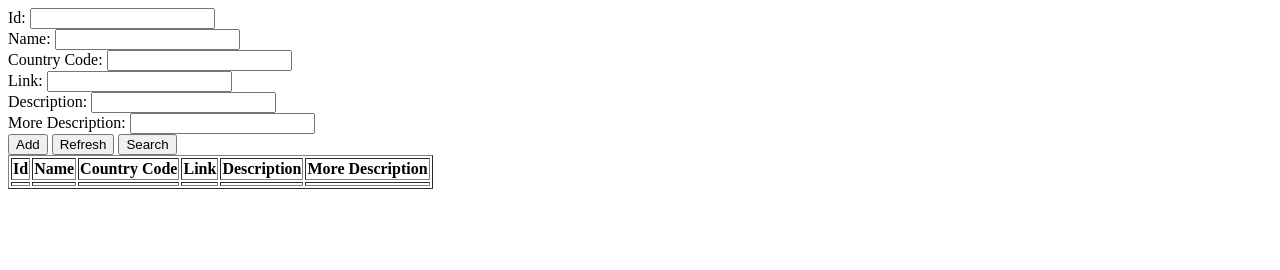
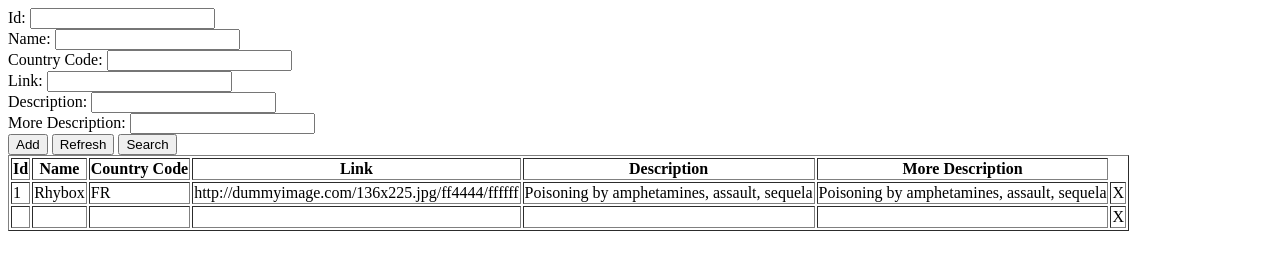
Before and after one commit to ozcankursun/e-shop-front-end, a plain HTML site: page Pages/manufacturers.html in a window 1280 px wide. Both pictures are taken after a click on the button "Add". Drawn offline with Linux system fonts and the light colour scheme.

Commit message:
script is replaced to work the code properly

```diff
--- a/Pages/manufacturers.html
+++ b/Pages/manufacturers.html
@@ -1,51 +1,121 @@
 <!DOCTYPE html>
 <html lang="en">
+  <head>
+    <meta charset="UTF-8" />
+    <meta name="viewport" content="width=device-width, initial-scale=1.0" />
+    <title>Manufacturer</title>
 
-<head>
-    <meta charset="UTF-8">
-    <meta name="viewport" content="width=device-width, initial-scale=1.0">
-    <title>Manufacturer</title>
+  </head>
+
+  <body>
+    <form>
+      <div>
+        <label>Id:</label>
+        <input type="number" name="mnfid" id="mnfid" />
+      </div>
+
+      <div>
+        <label>Name:</label>
+        <input type="text" name="mnfName" id="mnfName" />
+      </div>
+
+      <div>
+        <label>Country Code:</label>
+        <input type="text" name="mnfCountryCodeName" id="mnfCountryCodeName" />
+      </div>
+
+      <div>
+        <label>Link:</label>
+        <input type="text" name="mnfLink" id="mnfLink" />
+      </div>
+
+      <div>
+        <label>Description:</label>
+        <input type="text" name="mnfDescription" id="mnfDescription" />
+      </div>
+
+      <div>
+        <label>More Description:</label>
+        <input type="text" name="mnfMoreDescription" id="mnfMoreDescription" />
+      </div>
+      <div>
+        <input type="button" value="Add" onclick="addmanufacturer();" />
+        <input type="button" value="Refresh"/>
+        <input type="button" value="Search" />
+      </div>
+    </form>
+
+    <table border="1" id="manufacturerTable">
+      <thead>
+        <tr>
+          <th>Id</th>
+          <th>Name</th>
+          <th>Country Code</th>
+          <th>Link</th>
+          <th>Description</th>
+          <th>More Description</th>
+        </tr>
+      </thead>
+      <tbody id="manufacturerTableBody"></tbody>
+    </table>
+  </body>
+
+
+
+
   <script>
-        var manufacturers = [];
+    var manufacturers = [
+      {
+        id: 1,
+        name: "Rhybox",
+        country_code: "FR",
+        link: "http://dummyimage.com/136x225.jpg/ff4444/ffffff",
+        description: "Poisoning by amphetamines, assault, sequela",
+        more_description: "Poisoning by amphetamines, assault, sequela",
+      },
+    ];
+
 
     function addmanufacturer() {
-            getANewManufacturer()
-            sortingOfManufacturer()
-            displayManufacturer()
-            resetDataEntryFields()
+      getANewManufacturer();
+      displayManufacturer();
+      sortingOfManufacturer();
+      resetDataEntryFields();
     }
-        function comparemanufacturer(a,b){
-            if (a.id<b.id) return -1;
-            if (a.id>b.id) return 1;
+    displayManufacturer();
+    function comparemanufacturer(a, b) {
+      if (a.id < b.id) return -1;
+      if (a.id > b.id) return 1;
       // in case of equality
-            if (a.name<b.name) return -1;
-            if (a.name>b.name) return 1;
+      if (a.name < b.name) return -1;
+      if (a.name > b.name) return 1;
 
       return 0;
-
     }
 
     function getANewManufacturer() {
       var mnfid = document.getElementById("mnfid").value;
       var mnfName = document.getElementById("mnfName").value;
-            var mnfCountryCodeName = document.getElementById("mnfCountryCodeName").value;
+      var mnfCountryCodeName = document.getElementById("mnfCountryCodeName")
+        .value;
       var mnfLink = document.getElementById("mnfLink").value;
       var mnfDescription = document.getElementById("mnfDescription").value;
-            var mnfMoreDescription = document.getElementById("mnfMoreDescription").value;
+      var mnfMoreDescription = document.getElementById("mnfMoreDescription")
+        .value;
       manufacturer = {
-                    id : mnfid,
-                    name : mnfName,
-                    country_code : mnfCountryCodeName,
-                    link : mnfLink,
-                    description : mnfDescription,
-                    more_description : mnfMoreDescription,
+        id: mnfid,
+        name: mnfName,
+        country_code: mnfCountryCodeName,
+        link: mnfLink,
+        description: mnfDescription,
+        more_description: mnfMoreDescription,
       };
 
       manufacturers.push(manufacturer);
     }
 
     function sortingOfManufacturer() {
-            manufacturers.sort(comparemanufacturer);//sort
+      manufacturers.sort(comparemanufacturer); //sort
     }
     function resetDataEntryFields() {
       document.getElementById("mnfid").value = "";
@@ -54,15 +124,14 @@
       document.getElementById("mnfLink").value = "";
       document.getElementById("mnfDescription").value = "";
       document.getElementById("mnfMoreDescription").value = "";
-
     }
 
     function displayManufacturer() {
-            var body = document.getElementById("manufacturerTableBody");
-            body.innerHTML = "";//remove previous row
+      var tbody = document.getElementById("manufacturerTableBody");
+
+      tbody.innerHTML = ""; //remove previous row
       for (var i = 0; i < manufacturers.length; i++) {
         var row = document.createElement("tr");
-
 
         var cell = document.createElement("td");
         cell.innerHTML = manufacturers[i].id;
@@ -88,97 +157,16 @@
         cell.innerHTML = manufacturers[i].more_description;
         row.appendChild(cell);
 
+        var cell = document.createElement("td");
+        cell.innerHTML = "X";
+        cell.onclick = () => {console.log("hello")}
+        row.appendChild(cell);
 
-                body.appendChild(row);
+
+        tbody.appendChild(row);
+      }
     }
 
 
-        }
-
   </script>
-</head>
-
-<body>
-    <form>
-        <div>
-            <label>Id:</label>
-            <input type="number" name="mnfid" id="mnfid">
-        </div>
-
-
-        <div>
-            <label>Name:</label>
-            <input type="text" name="mnfName" id="mnfName" />
-        </div>
-
-
-        <div>
-            <label>Country Code:</label>
-            <input type="text" name="mnfCountryCodeName" id="mnfCountryCodeName" />
-        </div>
-
-
-        <div>
-            <label>Link:</label>
-            <input type="text" name="mnfLink" id="mnfLink" />
-        </div>
-
-
-        <div>
-            <label>Description:</label>
-            <input type="text" name="mnfDescription" id="mnfDescription" />
-        </div>
-
-
-        <div>
-            <label>More Description:</label>
-            <input type="text" name="mnfMoreDescription" id="mnfMoreDescription" />
-        </div>
-        <div><input type="button" value="Add" onclick="addmanufacturer();" />
-            <input type="button" value="Refresh" />
-            <input type="button" value="Search" />
-        </div>
-
-    </form>
-
-    <table border="1" id="manufacturerTable">
-        <thead>
-            <tr>
-                <th>Id</th>
-                <th>Name</th>
-                <th>Country Code</th>
-                <th>Link</th>
-                <th>Description</th>
-                <th>More Description</th>
-            </tr>
-        </thead>
-        <tbody id="manufacturerTableBody">
-
-        </tbody>
-
-    </table>
-</body>
-
 </html>
-
-<!--
-1. The list of entries
-2. The ability to add a new entry
-3. Search capability
-4. Delete capability
-5. Menu or navigation bar at the top that allows us to go to the other CRUD pages
-6. The company logo at the top
-7. Sample data: This is a mockup so the data will be lost after each refresh.
-            In order to have a nice and realistic presentation,
-            add sample JSON data in the page so it will load these
-            data on each refresh. -->
-
-
-<!--
-            Manufacturer:
-            1. name
-            2. country 3 letter code
-            3. 2  links to photos of the manufacturer. Note: these are links to external sites! The site is not hosting these images
-            4. short description. A brief paragraph regarding the manufacturer
-            5. description. A more detailed description of the manufacture and the process  etc.
-             -->
```
Lines whose indentation alone changed are shown as unchanged.
